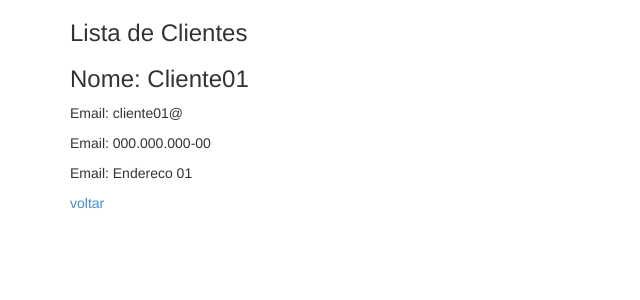
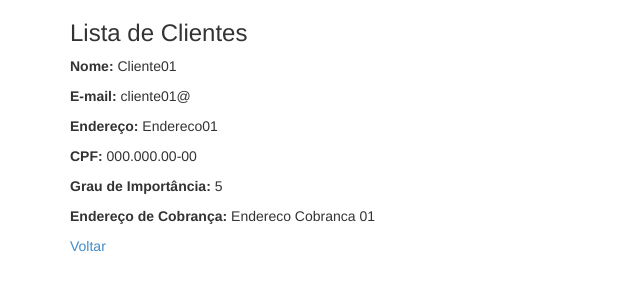
Before and after one commit to pcfordelone/poo-projeto04, a PHP site: page /?id=1 in a window 1280 px wide. Shown: the top 300 px of the page, without its empty margins (0-640 px from the left). Run offline with PHP 8.4, Linux system fonts and the light colour scheme.

Commit message:
Projeto Fase 03

```diff
--- a/Cliente.php
+++ /dev/null
@@ -1,21 +0,0 @@
-<?php
-
-class Cliente
-{
-
-    public $id;
-    public $nome;
-    public $email;
-    public $cpf;
-    public $endereco;
-
-    public function __construct($id,$nome,$email,$cpf,$endereco)
-    {
-        $this->id = $id;
-        $this->nome = $nome;
-        $this->email = $email;
-        $this->cpf = $cpf;
-        $this->endereco = $endereco;
-    }
-
-}
--- a/index.php
+++ b/index.php
@@ -1,17 +1,134 @@
 <?php
 
-require_once "Cliente.php";
+define('CLASS_DIR', 'src/');
+set_include_path(get_include_path().PATH_SEPARATOR.CLASS_DIR);
+spl_autoload_register();
 
-$clientes[0] = new Cliente (1,"Cliente01","cliente01@","000.000.000-00","Endereco 01");
-$clientes[1] = new Cliente (2,"Cliente02","cliente02@","111.000.000-00","Endereco 02");
-$clientes[2] = new Cliente (3,"Cliente03","cliente03@","222.000.000-00","Endereco 03");
-$clientes[3] = new Cliente (4,"Cliente04","cliente04@","333.000.000-00","Endereco 04");
-$clientes[4] = new Cliente (5,"Cliente05","cliente05@","444.000.000-00","Endereco 05");
-$clientes[5] = new Cliente (6,"Cliente06","cliente06@","555.000.000-00","Endereco 06");
-$clientes[6] = new Cliente (7,"Cliente07","cliente07@","666.000.000-00","Endereco 07");
-$clientes[7] = new Cliente (8,"Cliente08","cliente08@","777.000.000-00","Endereco 08");
-$clientes[8] = new Cliente (9,"Cliente09","cliente09@","888.000.000-00","Endereco 09");
-$clientes[9] = new Cliente(10,"Cliente10","cliente10@","999.000.000-00","Endereco 10");
+$clientes[0] = new FRD\Cliente\Types\ClientePFType();
+$clientes[0]
+    ->setId(1)
+    ->setNome("Cliente01")
+    ->setEmail("cliente01@")
+    ->setEndereco("Endereco01")
+    ->setGrauDeImportancia(5)
+    ->setCobrancaEspecifica(1)
+    ->setEnderecoCobranca("Endereco Cobranca 01")
+    ->setTipoDeCliente("Pessoa Física")
+    ->setCpf("000.000.00-00")
+;
+
+$clientes[1] = new FRD\Cliente\Types\ClientePFType();
+$clientes[1]
+    ->setId(2)
+    ->setNome("Cliente02")
+    ->setEmail("cliente02@")
+    ->setEndereco("Endereco02")
+    ->setGrauDeImportancia(2)
+    ->setCobrancaEspecifica(0)
+    ->setTipoDeCliente("Pessoa Física")
+    ->setCpf("111.000.00-00")
+;
+
+$clientes[2] = new FRD\Cliente\Types\ClientePFType();
+$clientes[2]
+    ->setId(3)
+    ->setNome("Cliente03")
+    ->setEmail("cliente03@")
+    ->setEndereco("Endereco03")
+    ->setGrauDeImportancia(4)
+    ->setCobrancaEspecifica(1)
+    ->setEnderecoCobranca("Endereco Cobranca 03")
+    ->setTipoDeCliente("Pessoa Física")
+    ->setCpf("222.000.00-00")
+;
+
+$clientes[3] = new FRD\Cliente\Types\ClientePFType();
+$clientes[3]
+    ->setId(4)
+    ->setNome("Cliente04")
+    ->setEmail("cliente04@")
+    ->setEndereco("Endereco04")
+    ->setGrauDeImportancia(5)
+    ->setCobrancaEspecifica(1)
+    ->setEnderecoCobranca("Endereco Cobranca 04")
+    ->setTipoDeCliente("Pessoa Física")
+    ->setCpf("333.000.00-00")
+;
+
+$clientes[4] = new FRD\Cliente\Types\ClientePFType();
+$clientes[4]
+    ->setId(5)
+    ->setNome("Cliente05")
+    ->setEmail("cliente05@")
+    ->setEndereco("Endereco04")
+    ->setGrauDeImportancia(3)
+    ->setCobrancaEspecifica(0)
+    ->setTipoDeCliente("Pessoa Física")
+    ->setCpf("444.000.00-00")
+;
+
+$clientes[5] = new FRD\Cliente\Types\ClientePJType();
+$clientes[5]
+    ->setId(6)
+    ->setNome("Cliente06")
+    ->setEmail("cliente06@")
+    ->setEndereco("Endereco06")
+    ->setGrauDeImportancia(4)
+    ->setCobrancaEspecifica(1)
+    ->setEnderecoCobranca("Endereco Cobranca 06")
+    ->setTipoDeCliente("Pessoa Jurídica")
+    ->setCnpj("55.000.000/0001-00")
+;
+
+$clientes[6] = new FRD\Cliente\Types\ClientePJType();
+$clientes[6]
+    ->setId(7)
+    ->setNome("Cliente07")
+    ->setEmail("cliente07@")
+    ->setEndereco("Endereco07")
+    ->setGrauDeImportancia(3)
+    ->setCobrancaEspecifica(1)
+    ->setEnderecoCobranca("Endereco Cobranca 07")
+    ->setTipoDeCliente("Pessoa Jurídica")
+    ->setCnpj("66.000.000/0001-00")
+;
+
+$clientes[7] = new FRD\Cliente\Types\ClientePJType();
+$clientes[7]
+    ->setId(8)
+    ->setNome("Cliente08")
+    ->setEmail("cliente08@")
+    ->setEndereco("Endereco08")
+    ->setGrauDeImportancia(5)
+    ->setTipoDeCliente("Pessoa Jurídica")
+    ->setCnpj("77.000.000/0001-00")
+;
+
+$clientes[8] = new FRD\Cliente\Types\ClientePJType();
+$clientes[8]
+    ->setId(9)
+    ->setNome("Cliente09")
+    ->setEmail("cliente09@")
+    ->setEndereco("Endereco09")
+    ->setGrauDeImportancia(5)
+    ->setCobrancaEspecifica(1)
+    ->setEnderecoCobranca("Endereco Cobranca 09")
+    ->setTipoDeCliente("Pessoa Jurídica")
+    ->setCnpj("88.000.000/0001-00")
+;
+
+$clientes[9] = new FRD\Cliente\Types\ClientePJType();
+$clientes[9]
+    ->setId(10)
+    ->setNome("Cliente10")
+    ->setEmail("cliente10@")
+    ->setEndereco("Endereco10")
+    ->setGrauDeImportancia(4)
+    ->setCobrancaEspecifica(1)
+    ->setEnderecoCobranca("Endereco Cobranca 06")
+    ->setTipoDeCliente("Pessoa Jurídica")
+    ->setCnpj("99.000.000/0001-00")
+;
 
 ?>
 
@@ -43,13 +160,35 @@ $clientes[9] = new Cliente(10,"Cliente10","cliente10@","999.000.000-00","Enderec
         <div class="col-md-12 column">
             <h3>Lista de Clientes</h3>
 
-            <?php if (isset($_REQUEST['id'])) : $id = $_GET['id'] - 1; ?>
-                <h3>Nome: <?php echo $clientes[$id]->nome ?></h3>
-                <p>Email: <?php echo $clientes[$id]->email ?></p>
-                <p>Email: <?php echo $clientes[$id]->cpf ?></p>
-                <p>Email: <?php echo $clientes[$id]->endereco ?></p>
-                <a href="/">voltar</a>
-            <?php else : ?>
+            <?php
+            if (isset($_REQUEST['id'])) :
+                $id = $_REQUEST['id'] - 1;
+                if ($clientes[$id]->getTipoDeCliente() == "Pessoa Física") : ?>
+                    <p><b>Nome: </b><?php echo $clientes[$id]->getNome() ?></p>
+                    <p><b>E-mail: </b><?php echo $clientes[$id]->getEmail() ?></p>
+                    <p><b>Endereço: </b><?php echo $clientes[$id]->getEndereco() ?></p>
+                    <p><b>CPF: </b><?php echo $clientes[$id]->getCpf() ?></p>
+                    <p><b>Grau de Importância: </b><?php echo $clientes[$id]->getGrauDeImportancia() ?></p>
+                    <?php
+                    if ($clientes[$id]->getCobrancaEspecifica()) :
+                        echo "<p><b>Endereço de Cobrança: </b>".$clientes[$id]->getEnderecoCobranca()."</p>";
+                    else :
+                        echo "<p><b>Endereço de Cobrança: </b>".$clientes[$id]->getEndereco()."</p>";
+                    endif;
+
+                else : ?>
+                    <p><b>Nome: </b><?php echo $clientes[$id]->getNome() ?></p>
+                    <p><b>E-mail: </b><?php echo $clientes[$id]->getEmail() ?></p>
+                    <p><b>Endereço: </b><?php echo $clientes[$id]->getEndereco() ?></p>
+                    <p><b>CNPJ: </b><?php echo $clientes[$id]->getCnpj() ?></p>
+                    <p><b>Grau de Importância: </b><?php echo $clientes[$id]->getGrauDeImportancia() ?></p>
+                    <?php
+                    if ($clientes[$id]->getCobrancaEspecifica()) :
+                        echo "<p><b>Nome: </b>".$clientes[$id]->getEnderecoCobranca()."</p>";
+                    endif;
+                endif;
+                echo "<a href='/'>Voltar</a>";
+            else : ?>
 
             <div class="btn-group btn-group-xs">
                 <a href="/?ordem=crescente" class="btn btn-default">
@@ -70,18 +209,16 @@ $clientes[9] = new Cliente(10,"Cliente10","cliente10@","999.000.000-00","Enderec
                     <th>ID</th>
                     <th>Nome</th>
                     <th>E-mail</th>
-                    <th>CPF</th>
-                    <th>Endereço</th>
+                    <th>Pessoa Física/Jurídica</th>
                 </tr>
                 </thead>
                 <tbody>
                 <?php foreach ($clientes as $value) : ?>
                 <tr>
-                    <td><?php echo $value->id ?></td>
-                    <td><a href="/?id=<?php echo $value->id ?>"><?php echo $value->nome ?></a></td>
-                    <td><?php echo $value->email ?></td>
-                    <td><?php echo $value->cpf ?></td>
-                    <td><?php echo $value->endereco ?></td>
+                    <td><?php echo $value->getId() ?></td>
+                    <td><a href="/?id=<?php echo $value->getId() ?>"><?php echo $value->getNome() ?></a></td>
+                    <td><?php echo $value->getEmail() ?></td>
+                    <td><?php echo $value->getTipoDeCliente() ?></td>
                 </tr>
                 </tbody>
                 <?php endforeach ?>
--- /dev/null
+++ b/src/FRD/Cliente/ClienteAbstract.php
@@ -0,0 +1,154 @@
+<?php
+
+namespace FRD\Cliente;
+
+abstract class ClienteAbstract
+{
+
+    protected $id;
+    protected $nome;
+    protected $email;
+    protected $endereco;
+    protected $tipo_de_cliente;
+    protected $cobranca_especifica;
+    protected $endereco_cobranca;
+    protected $grau_de_importancia;
+
+    /**
+     * @param mixed $cobranca_especifica
+     */
+    public function setCobrancaEspecifica($cobranca_especifica)
+    {
+        $this->cobranca_especifica = $cobranca_especifica;
+        return $this;
+    }
+
+    /**
+     * @return mixed
+     */
+    public function getCobrancaEspecifica()
+    {
+        return $this->cobranca_especifica;
+    }
+
+    /**
+     * @param mixed $email
+     */
+    public function setEmail($email)
+    {
+        $this->email = $email;
+        return $this;
+    }
+
+    /**
+     * @return mixed
+     */
+    public function getEmail()
+    {
+        return $this->email;
+    }
+
+    /**
+     * @param mixed $endereco
+     */
+    public function setEndereco($endereco)
+    {
+        $this->endereco = $endereco;
+        return $this;
+    }
+
+    /**
+     * @return mixed
+     */
+    public function getEndereco()
+    {
+        return $this->endereco;
+    }
+
+    /**
+     * @param mixed $endereco_cobranca
+     */
+    public function setEnderecoCobranca($endereco_cobranca)
+    {
+        $this->endereco_cobranca = $endereco_cobranca;
+        return $this;
+    }
+
+    /**
+     * @return mixed
+     */
+    public function getEnderecoCobranca()
+    {
+        return $this->endereco_cobranca;
+    }
+
+    /**
+     * @param mixed $grau_de_importancia
+     */
+    public function setGrauDeImportancia($grau_de_importancia)
+    {
+        $this->grau_de_importancia = $grau_de_importancia;
+        return $this;
+    }
+
+    /**
+     * @return mixed
+     */
+    public function getGrauDeImportancia()
+    {
+        return $this->grau_de_importancia;
+    }
+
+    /**
+     * @param mixed $id
+     */
+    public function setId($id)
+    {
+        $this->id = $id;
+        return $this;
+    }
+
+    /**
+     * @return mixed
+     */
+    public function getId()
+    {
+        return $this->id;
+    }
+
+    /**
+     * @param mixed $nome
+     */
+    public function setNome($nome)
+    {
+        $this->nome = $nome;
+        return $this;
+    }
+
+    /**
+     * @return mixed
+     */
+    public function getNome()
+    {
+        return $this->nome;
+    }
+
+    /**
+     * @param mixed $tipo_de_cliente
+     */
+    public function setTipoDeCliente($tipo_de_cliente)
+    {
+        $this->tipo_de_cliente = $tipo_de_cliente;
+        return $this;
+    }
+
+    /**
+     * @return mixed
+     */
+    public function getTipoDeCliente()
+    {
+        return $this->tipo_de_cliente;
+    }
+
+
+}
--- /dev/null
+++ b/src/FRD/Cliente/Types/ClientePFType.php
@@ -0,0 +1,28 @@
+<?php
+
+namespace FRD\Cliente\Types;
+use FRD\Cliente\ClienteAbstract;
+
+class ClientePFType extends ClienteAbstract
+{
+
+    protected $cpf;
+
+    /**
+     * @param mixed $cpf
+     */
+    public function setCpf($cpf)
+    {
+        $this->cpf = $cpf;
+    }
+
+    /**
+     * @return mixed
+     */
+    public function getCpf()
+    {
+        return $this->cpf;
+    }
+
+
+}
--- /dev/null
+++ b/src/FRD/Cliente/Types/ClientePJType.php
@@ -0,0 +1,29 @@
+<?php
+
+namespace FRD\Cliente\Types;
+
+use FRD\Cliente\ClienteAbstract;
+
+class ClientePJType extends ClienteAbstract
+{
+
+    protected $cnpj;
+
+    /**
+     * @param mixed $cnpj
+     */
+    public function setCnpj($cnpj)
+    {
+        $this->cnpj = $cnpj;
+    }
+
+    /**
+     * @return mixed
+     */
+    public function getCnpj()
+    {
+        return $this->cnpj;
+    }
+
+
+}
```
Also changed, not shown: src/FRD/Cliente/Types/ClientePFInterface.php (added, +16 -0 lines), src/FRD/Cliente/Types/ClientePJInterface.php (added, +16 -0 lines).
